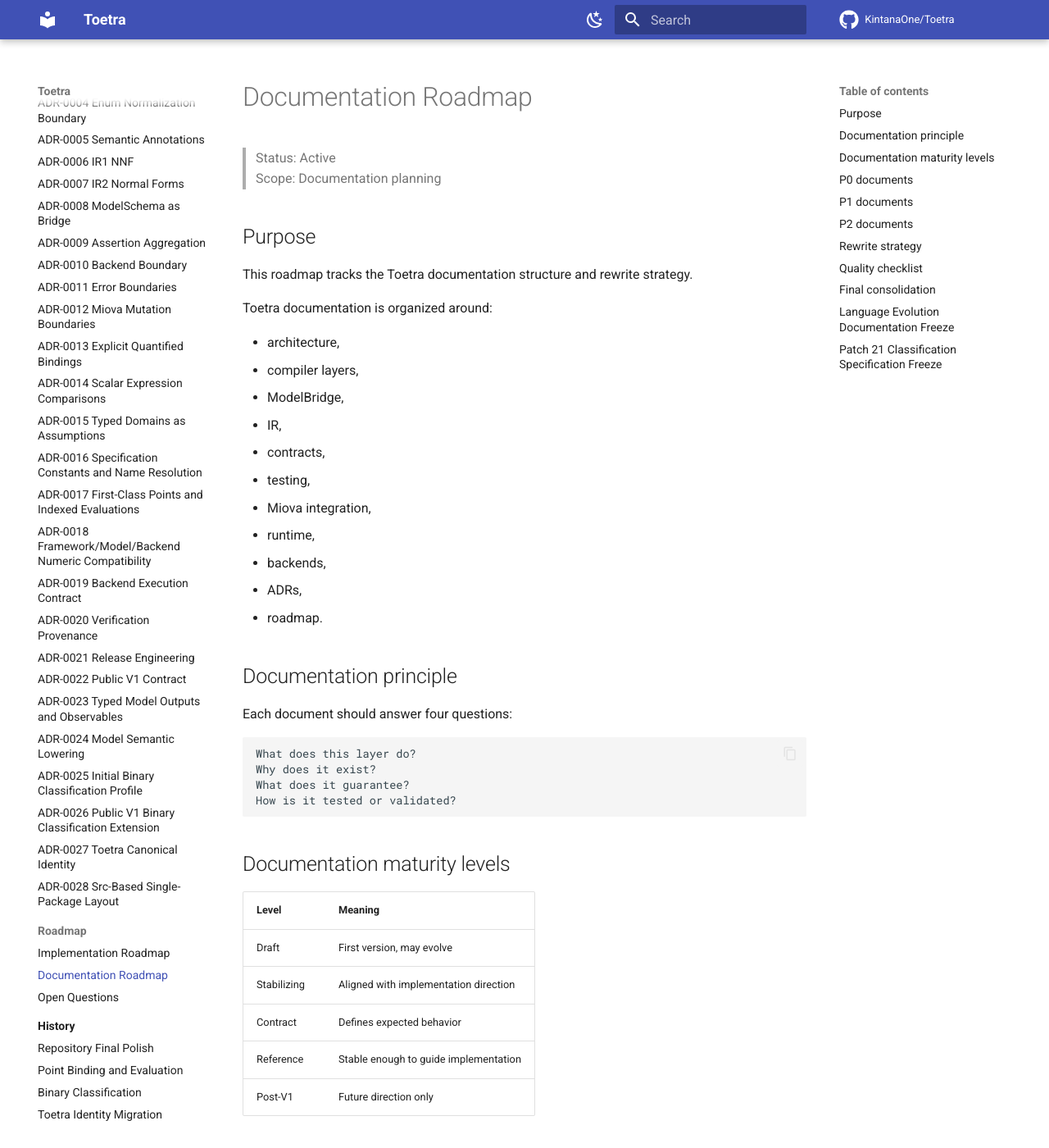
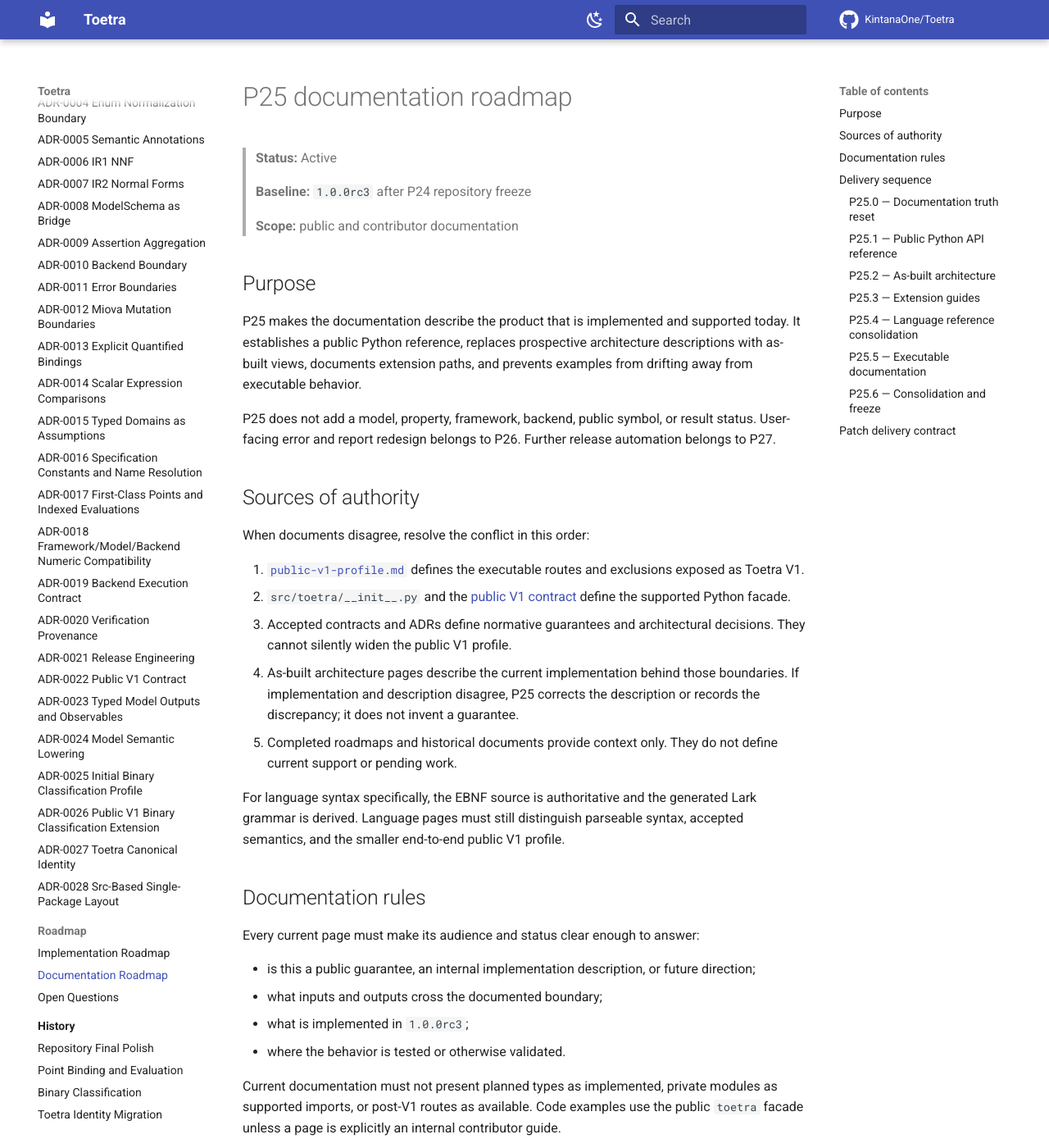
Before and after one commit to KintanaOne/Toetra, an MkDocs documentation site: the page built from docs/roadmap/documentation-roadmap.md, in a window 1280 px wide and 1400 px high. Shown: the whole window at 82% size. Built offline with MkDocs 1.6.1 and Material for MkDocs 9.7.7, drawn with Linux system fonts in a browser that asks for light colours; comment, search, counter and statistics services are not loaded; some of the changed text lies outside the part shown.

Commit message:
refactor: streamline documentation and Makefile commands for clarity

````diff
--- a/docs/roadmap/documentation-roadmap.md
+++ b/docs/roadmap/documentation-roadmap.md
@@ -1,175 +1,181 @@
-# Documentation Roadmap
+# P25 documentation roadmap
 
-> Status: Active
-> Scope: Documentation planning
+> **Status:** Active
+>
+> **Baseline:** `1.0.0rc3` after P24 repository freeze
+>
+> **Scope:** public and contributor documentation
 
 ## Purpose
 
-This roadmap tracks the Toetra documentation structure and rewrite strategy.
+P25 makes the documentation describe the product that is implemented and
+supported today. It establishes a public Python reference, replaces prospective
+architecture descriptions with as-built views, documents extension paths, and
+prevents examples from drifting away from executable behavior.
 
-Toetra documentation is organized around:
+P25 does not add a model, property, framework, backend, public symbol, or result
+status. User-facing error and report redesign belongs to P26. Further release
+automation belongs to P27.
 
-- architecture,
-- compiler layers,
-- ModelBridge,
-- IR,
-- contracts,
-- testing,
-- Miova integration,
-- runtime,
-- backends,
-- ADRs,
-- roadmap.
+## Sources of authority
 
-## Documentation principle
+When documents disagree, resolve the conflict in this order:
 
-Each document should answer four questions:
+1. [`public-v1-profile.md`](../public-v1-profile.md) defines the executable
+   routes and exclusions exposed as Toetra V1.
+2. `src/toetra/__init__.py` and the
+   [public V1 contract](../contracts/public-v1-contract.md) define the supported
+   Python facade.
+3. Accepted contracts and ADRs define normative guarantees and architectural
+   decisions. They cannot silently widen the public V1 profile.
+4. As-built architecture pages describe the current implementation behind those
+   boundaries. If implementation and description disagree, P25 corrects the
+   description or records the discrepancy; it does not invent a guarantee.
+5. Completed roadmaps and historical documents provide context only. They do
+   not define current support or pending work.
+
+For language syntax specifically, the EBNF source is authoritative and the
+generated Lark grammar is derived. Language pages must still distinguish
+parseable syntax, accepted semantics, and the smaller end-to-end public V1
+profile.
+
+## Documentation rules
+
+Every current page must make its audience and status clear enough to answer:
+
+- is this a public guarantee, an internal implementation description, or future
+  direction;
+- what inputs and outputs cross the documented boundary;
+- what is implemented in `1.0.0rc3`;
+- where the behavior is tested or otherwise validated.
+
+Current documentation must not present planned types as implemented, private
+modules as supported imports, or post-V1 routes as available. Code examples use
+the public `toetra` facade unless a page is explicitly an internal contributor
+guide.
+
+## Delivery sequence
+
+### P25.0 — Documentation truth reset
+
+Remove the retired P24 aggregate gate, establish this authority order, and
+define the remaining P25 exit criteria.
+
+Exit criteria:
+
+- no reference to the retired P24 aggregate target remains;
+- release documentation names only durable Make targets;
+- this roadmap identifies public, normative, as-built, and historical sources;
+- identity, repository, public-contract, documentation, and CI checks remain
+  green.
+
+### P25.1 — Public Python API reference
+
+Document the nine names exported by `toetra.__all__`: `verify`, sessions,
+findings, reports, statuses, counterexample replay, and the three public error
+types.
+
+Exit criteria:
+
+- every public symbol has a stable reference entry;
+- signatures, return values, lifecycle, status handling, artifact writing, and
+  failure boundaries are documented from the implementation;
+- examples import only from `toetra`;
+- public reference pages do not expose private implementation modules as API.
+
+### P25.2 — As-built architecture
+
+Align architecture, compiler, IR, ModelBridge, backend, runtime, and status
+pages with the implemented pipeline:
 
 ```text
-What does this layer do?
-Why does it exist?
-What does it guarantee?
-How is it tested or validated?
+source -> CST -> AST -> semantic validation -> IR1
+       -> model-semantic lowering -> NNF -> IR2 + assumptions
+       -> route qualification -> backend execution
+       -> report -> provenance -> replay
 ```
 
-## Documentation maturity levels
+Exit criteria:
 
-| Level | Meaning |
-|---|---|
-| Draft | First version, may evolve |
-| Stabilizing | Aligned with implementation direction |
-| Contract | Defines expected behavior |
-| Reference | Stable enough to guide implementation |
-| Post-V1 | Future direction only |
+- current pipeline stages and ownership match `src/toetra`;
+- planned or removed artifacts are not presented as runtime types;
+- the status matrix separates implemented V1 behavior from post-V1 direction;
+- architecture pages link to the contracts governing each boundary.
 
-## P0 documents
+### P25.3 — Extension guides
 
-P0 documents define the architecture and contracts required for V1.
+Create separate contributor paths for adding a model family, a framework
+adapter, and a backend. Each path must identify the required schema, semantics,
+capabilities, numeric policy, execution, reporting, replay, and test work.
 
-They include:
+Exit criteria:
 
-- `index.md`
-- `roadmap/documentation-roadmap.md`
-- architecture overview,
-- pipeline views,
-- runtime flow,
-- status matrix,
-- compiler pipeline,
-- ModelBridge overview,
-- IR overview,
-- contracts,
-- Miova integration,
-- testing strategy,
-- ADR overview.
+- the three extension types are not conflated;
+- each guide identifies registration points and private boundaries from the
+  current source tree;
+- each guide includes unit, contract, end-to-end, documentation, clean-install,
+  and release expectations;
+- no guide implies that an extension is public before the V1 extension rule is
+  satisfied.
 
-## P1 documents
+### P25.4 — Language reference consolidation
 
-P1 documents improve external readability and extension planning.
+Organize the language documentation around three distinct questions: what
+parses, what has accepted meaning, and what executes through the public V1
+routes.
 
-They include:
+Exit criteria:
 
-- language reference,
-- backend docs,
-- runtime docs,
-- C4 views,
-- detailed ADRs.
+- syntax, semantic validity, and executable support are explicitly separated;
+- regression and binary-classification observables use consistent terminology;
+- supported and rejected examples agree with the grammar, semantic rules, and
+  public V1 profile;
+- post-V1 constructs are labelled as such and cannot be mistaken for support.
 
-## P2 documents
+### P25.5 — Executable documentation
 
-P2 documents improve onboarding and project communication.
+Make public snippets checkable and reuse canonical examples where practical.
+Integrate drift detection into an existing durable documentation or CI gate.
 
-They include:
+Exit criteria:
 
-- getting started,
-- installation,
-- first property,
-- first model schema,
-- end-to-end preview,
-- implementation roadmap,
-- open questions.
+- selected public Python and Toetra snippets are parsed or executed in tests;
+- copied snippets have an identified canonical source;
+- snippet failures report the owning page clearly;
+- no temporary `p25-check` target is introduced.
 
-## Rewrite strategy
+### P25.6 — Consolidation and freeze
 
-The documentation should be rewritten progressively in this order:
+Review navigation, links, status labels, duplicated concepts, terminology, and
+historical placement. Archive the completed P25 plan once the documentation is
+frozen.
 
-```text
-1. Root docs
-2. Architecture
-3. Compiler
-4. ModelBridge
-5. IR
-6. Contracts
-7. Miova Integration
-8. Testing
-9. Language
-10. Backends
-11. Runtime
-12. C4 views
-13. ADRs
-14. Getting Started
-15. Roadmap
+Exit criteria:
+
+- `mkdocs build --strict` succeeds without broken navigation or links;
+- no active page contradicts the public profile, public facade, accepted
+  contracts, or as-built pipeline;
+- completed planning material lives under `docs/history/roadmaps/`;
+- all durable quality and release gates pass from a clean checkout.
+
+## Patch delivery contract
+
+Each P25 sub-step is delivered as an independently reviewable `.patch` against
+the baseline produced by the preceding accepted step. Every delivery includes:
+
+- the exact baseline and files changed;
+- an application command using `git apply`;
+- focused checks followed by the relevant durable gates;
+- a reversal command using `git apply -R`;
+- no unrelated source, version, or public-contract change.
+
+P25 uses existing validation targets:
+
+```bash
+make ci
+make demo-check
+make release-check
+make review-bundle-check
 ```
 
-## Quality checklist
-
-Each page should define:
-
-- status,
-- scope,
-- current implementation status,
-- target architecture,
-- responsibilities,
-- inputs and outputs,
-- guarantees,
-- non-goals,
-- relation to tests,
-- relation to Miova if relevant.
-
-## Final consolidation
-
-After all packs are integrated, the documentation should be checked for:
-
-- broken links,
-- duplicated concepts,
-- inconsistent status labels,
-- Z3 vs post-V1 backend wording,
-- Miova runtime confusion,
-- IR1 vs IR2 ambiguity,
-- ModelBridge terminology,
-- outdated SMS terminology,
-- missing golden samples.
-
----
-
-## Language Evolution Documentation Freeze
-
-The documentation-first package is complete when patches 01 through 06 are applied:
-
-```text
-01 explicit quantified bindings
-02 typed domains
-03 arithmetic expressions
-04 architecture decisions
-05 cross-layer contracts
-06 normative examples and test matrix
-```
-
-The next work belongs to implementation and test delivery, not additional speculative language documentation. Documentation should now evolve alongside concrete code changes and discovered edge cases.
-
-## Patch 21 Classification Specification Freeze
-
-P21.0 applies the same documentation-first rule to binary classification:
-
-```text
-01 typed output and observable ADR
-02 model-semantic lowering ADR
-03 initial binary-classification profile ADR
-04 boundary contracts and amendments
-05 declarative language reference
-06 stable acceptance-test matrix
-07 implementation roadmap with explicit debts
-```
-
-The accepted documents are implementation specifications, not retrospective
-descriptions. Classification must not be added to the current public V1 profile
-until the P21.11 release gate is complete.
+No permanent target named after P25 is added.
````
Also changed, not shown: README.md (+4 -8 lines), docs/contracts/release-engineering.md (+6 -4 lines), docs/contracts/repository-contract.md (+2 -3 lines), docs/getting-started/installation.md (+3 -7 lines), 1 other file.
